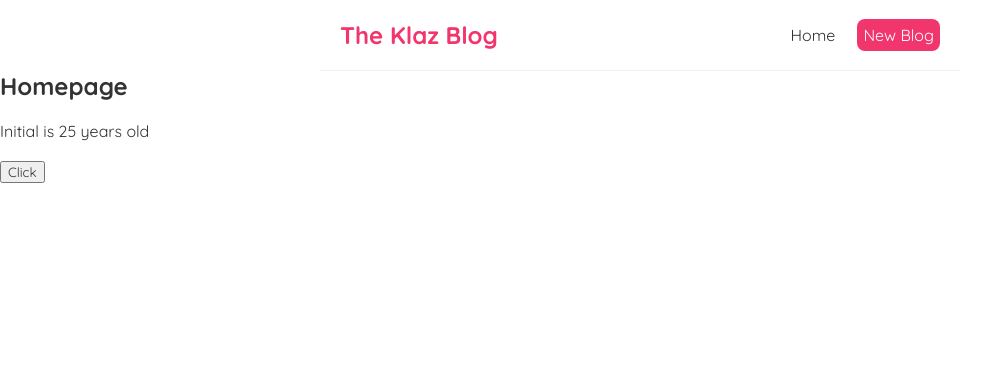
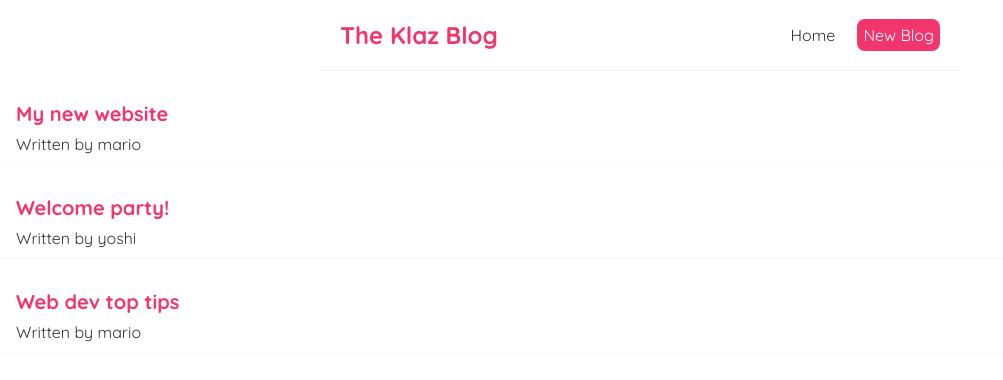
Before and after one commit to putragraha/React-Getting-Started, a React (Create React App) app: page / in a window 1280 px wide. Shown: the top 380 px of the page, without its empty margins (0-1003 px from the left). Built offline with nearby package versions, Linux system fonts and the light colour scheme.

Commit message:
Outputting Lists

```diff
--- a/src/App.js
+++ b/src/App.js
@@ -1,7 +1,8 @@
 import Navbar from './navbar';
 import Home from './home';
 
-function App() {return (
+function App() {
+  return (
     <div className="App">
       <Navbar />
       <div classsName="content">
--- a/src/home.js
+++ b/src/home.js
@@ -2,22 +2,20 @@
 
 const Home = () => {
 
-    const [name, setName] = useState("Initial")
-
-    const [age, setAge] = useState(25)
-
-    const handleClick = (event) => {
-        setName("Updated")
-        setAge(30)
-    }
+    const [blogs, setBlogs] = useState([
+        { title: 'My new website', body: 'lorem ipsum...', author: 'mario', id: 1 },
+        { title: 'Welcome party!', body: 'lorem ipsum...', author: 'yoshi', id: 2 },
+        { title: 'Web dev top tips', body: 'lorem ipsum...', author: 'mario', id: 3 }
+    ])
 
     return (
         <div className="home">
-            <h2>Homepage</h2>
-            <br />
-            <p>{name} is {age} years old</p>
-            <br />
-            <button onClick={handleClick}>Click</button>
+            {blogs.map((blog) => (
+                <div className="blog-preview" key={blog.id}>
+                    <h2>{blog.title}</h2>
+                    <p>Written by {blog.author}</p>
+                </div>
+            ))}
         </div>
      );
 }
--- a/src/index.css
+++ b/src/index.css
@@ -33,3 +33,18 @@
   margin: 40px auto;
   padding: 20px;
 }
+
+/* blog previews / list */
+.blog-preview {
+  padding: 10px 16px;
+  margin: 20px 0;
+  border-bottom: 1px solid #fafafa;
+}
+.blog-preview:hover {
+  box-shadow: 1px 3px 5px rgba(0,0,0,0.1);
+}
+.blog-preview h2 {
+  font-size: 20px;
+  color: #f1356d;
+  margin-bottom: 8px;
+}
```
